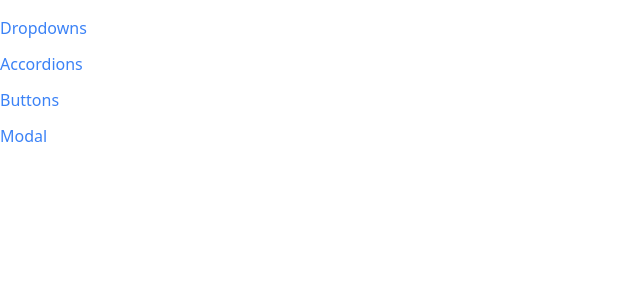
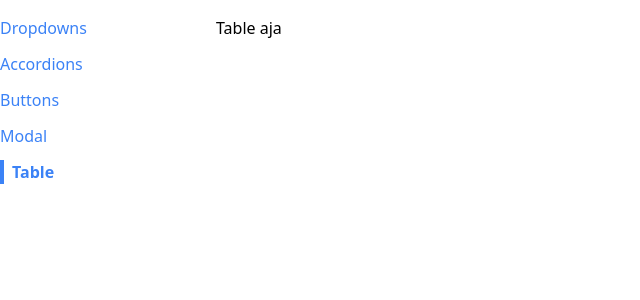
Before and after one commit to kardi06/react-coms, a React (Create React App) app: page /table in a window 1280 px wide. Shown: the top 300 px of the page, without its empty margins (0-640 px from the left). Built offline with nearby package versions, Linux system fonts and the light colour scheme.

Commit message:
setup table component

```diff
--- a/src/App.js
+++ b/src/App.js
@@ -4,6 +4,7 @@
 import DropdownPage from "./pages/DropdownPage";
 import ButtonPage from "./pages/ButtonPage";
 import ModalPage from "./pages/ModalPage";
+import TablePage from "./pages/TablePage";
 
 
 function App() {
@@ -23,6 +24,9 @@
                 <Route path="/modal">
                     <ModalPage />
                 </Route>
+                <Route path="/table">
+                    <TablePage />
+                </Route>
             </div>
         </div>
     );
--- a/src/components/Sidebar.js
+++ b/src/components/Sidebar.js
@@ -6,6 +6,7 @@
         {label: 'Accordions', to: '/accordions'},
         {label: 'Buttons', to: '/buttons'},
         {label: 'Modal', to: '/modal'},
+        {label: 'Table', to: '/table'},
     ];
 
     const renderedLinks = links.map((link)=> {
--- /dev/null
+++ b/src/components/Table.js
@@ -0,0 +1,9 @@
+const Table = () => {
+    return (
+        <div>
+            Table aja
+        </div>
+    )
+}
+
+export default Table;
--- /dev/null
+++ b/src/pages/TablePage.js
@@ -0,0 +1,12 @@
+import Table from "../components/Table";
+
+const TablePage = () => {
+    return (
+        <div>
+            <Table/>
+        </div>
+    )
+}
+
+
+export default TablePage;
```
